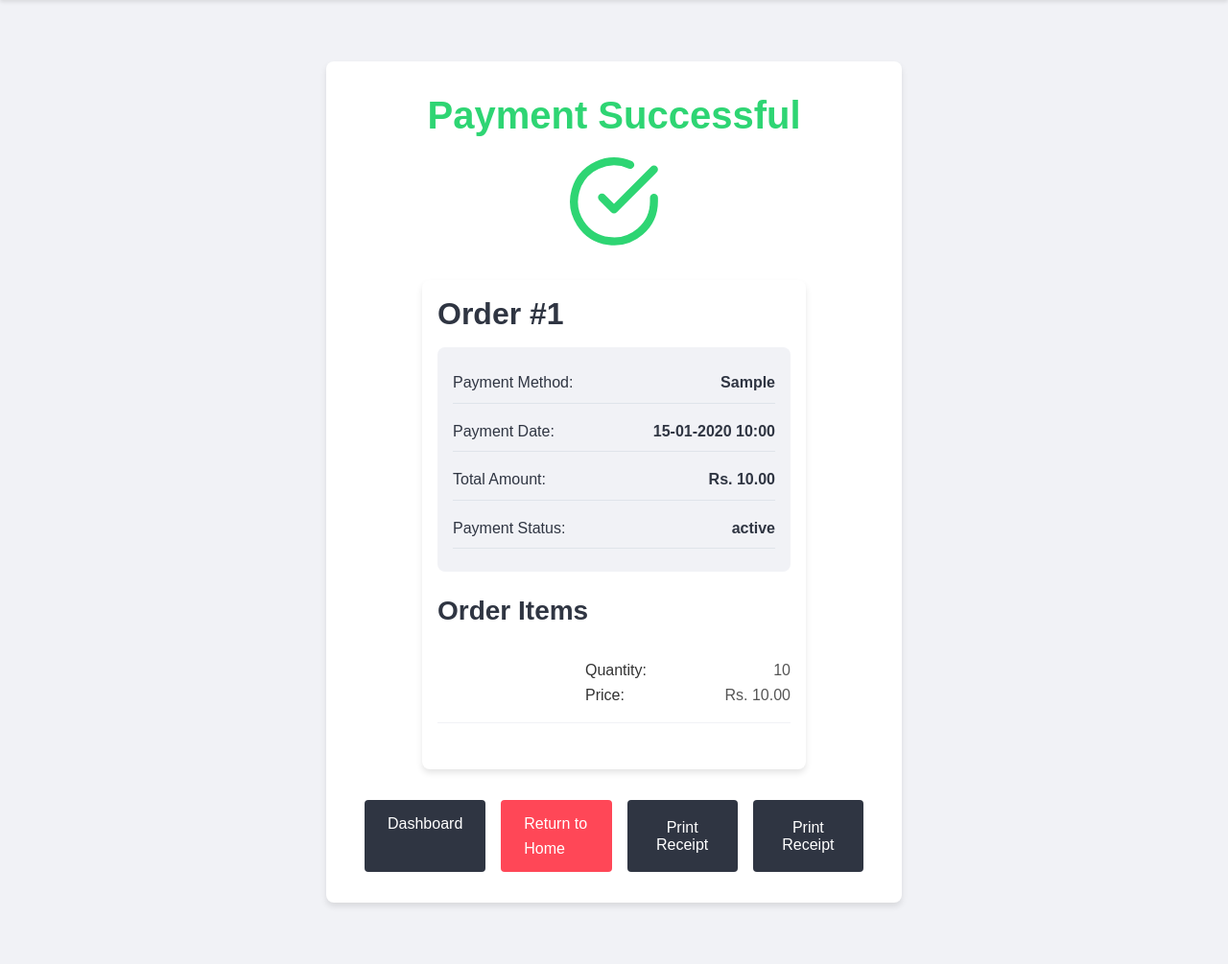
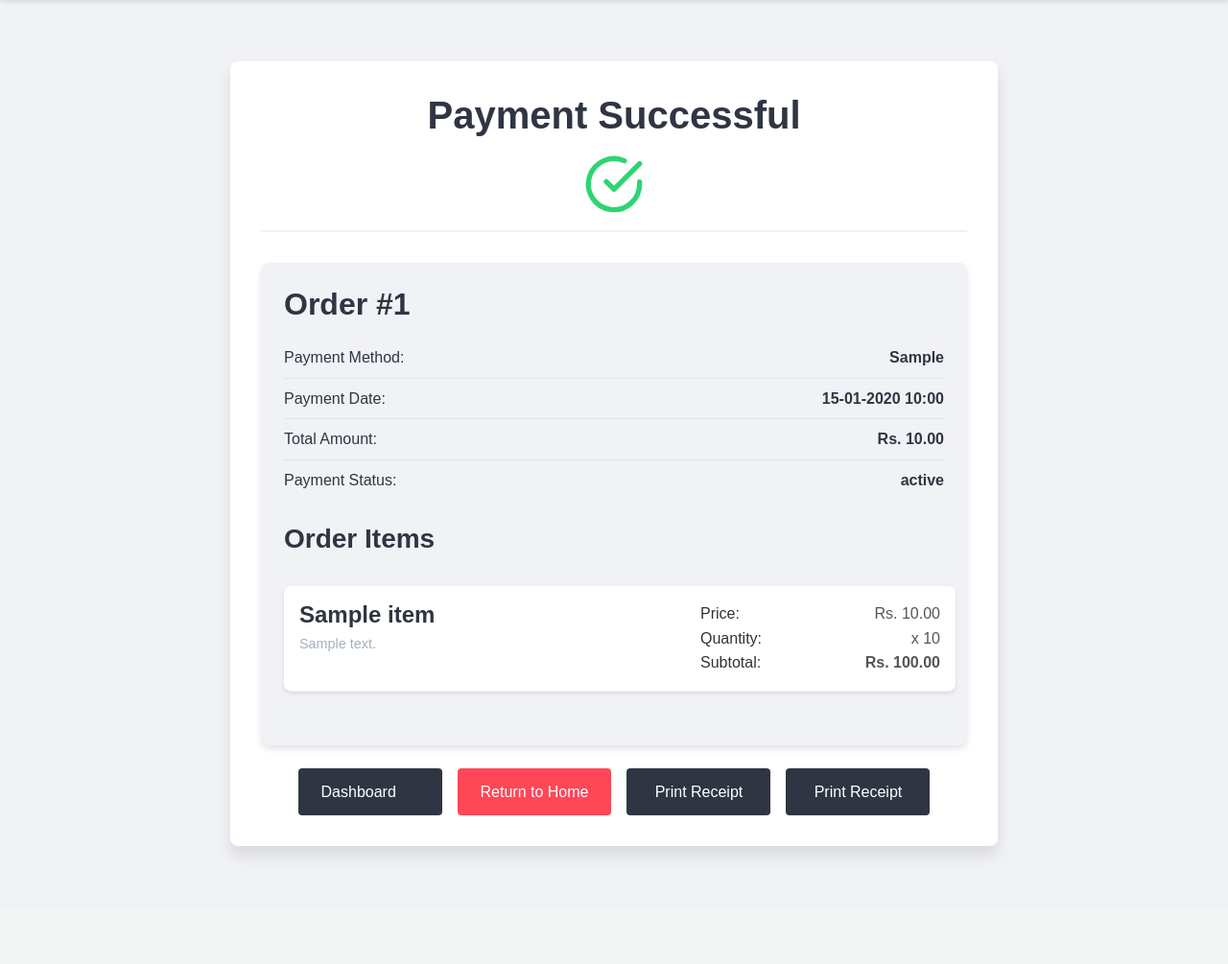
Before and after one commit to saxxamsinghania/Online-Food-Delivery-System, a Flask app: page /order/order-confirmed/1 in a window 1280 px wide. Shown: the part 74-1079 px from the top of the page at 96% size. After the commit the page ends 968 px from the top, so only its background shows below. Run offline with Flask 2, Linux system fonts and the light colour scheme; a user stored in the database is signed in; tables that the repository leaves empty hold one stand-in row (values such as "Sample post").

Commit message:
final presentation

```diff
--- a/food_delivery_app_v2/app/routes/order.py
+++ b/food_delivery_app_v2/app/routes/order.py
@@ -86,7 +86,7 @@ def generate_qr():
         payee_name = 'Saksham Singhania'
         amount = request.get_json()['total_amount']
 
-        transaction_note = "Order Payment"
+        transaction_note = "Online Food Delivery"
 
         upi_uri = f"upi://pay?pa={upi_id}&pn={payee_name}&am={amount}&cu=INR&tn={transaction_note}"
         qr = qrcode.make(upi_uri)
@@ -95,6 +95,8 @@ def generate_qr():
         return {'success': True}, 200
     except Exception as e:
         return {'success': False, 'error': str(e)}, 500
+
+
 
 @bp.route('/process-payment/<int:order_id>')
 @login_required
@@ -141,6 +143,7 @@ def order_confirmation(order_id):
     try:
         # Fetch the order details
         order = Order.query.get_or_404(order_id)
+        cur = mysql.connection.cursor()
 
         # Fetch the corresponding payment
         payment = Payment.query.filter_by(OrderID=order_id).first()
@@ -151,8 +154,18 @@ def order_confirmation(order_id):
         if not payment:
             return render_template('customer/payment.html', order=order), 404
         # Fetch order items
-        items = OrderItem.query.filter_by(OrderID=order_id).all()
-
+        # Get order items
+        cur.execute('''
+            SELECT oi.*, mi.Name, mi.Description
+            FROM order_item oi
+            JOIN menu_item mi ON oi.MenuItemID = mi.MenuItemID
+            WHERE oi.OrderID = %s
+        ''', (order_id,))
+        items = cur.fetchall()
+        # items = OrderItem.query.filter_by(OrderID=order_id).all()
+        print("Youhuuu")
+        for item in items:
+            print(item)
         # Render the confirmation template
         return render_template(
             'customer/order_confirmation.html',
--- /dev/null
+++ b/food_delivery_app_v2/app/static/css/payment_confirmation.css
@@ -0,0 +1,212 @@
+/* Order Confirmation Specific Styles */
+.payment-confirmation {
+    max-width: 800px; /* Increased width from 600px to 800px */
+    margin: 2rem auto;
+    background-color: white;
+    border-radius: 8px;
+    box-shadow: var(--shadow-lg);
+    padding: 2rem;
+    animation: fadeIn 0.5s ease-out;
+}
+
+.confirmation-header {
+    text-align: center;
+    margin-bottom: 2rem;
+    border-bottom: 2px solid var(--gray-light);
+    padding-bottom: 1rem;
+}
+
+.confirmation-icon {
+    display: flex;
+    justify-content: center;
+    margin-top: 1rem;
+}
+
+.confirmation-icon svg {
+    width: 4rem;
+    height: 4rem;
+    color: var(--success-color);
+    stroke-width: 2;
+}
+
+.order-summary {
+    background-color: var(--gray-light);
+    border-radius: 8px;
+    padding: 1.5rem;
+    margin-bottom: 1.5rem;
+    max-width: 750px; /* Adjusted width to match the confirmation box */
+    margin: 0 auto; /* Center the summary */
+}
+
+.payment-details {
+    margin-bottom: 1.5rem;
+}
+
+.detail-row {
+    display: flex;
+    justify-content: space-between;
+    padding: 0.5rem 0;
+    border-bottom: 1px solid var(--gray-medium);
+}
+
+.detail-row:last-child {
+    border-bottom: none;
+}
+
+.detail-row .label {
+    font-weight: 500;
+    color: var(--text-color);
+}
+
+.detail-row .value {
+    font-weight: 600;
+    color: var(--secondary-color);
+}
+
+.status-success {
+    color: var(--success-color);
+    font-weight: 600;
+}
+
+.status-pending {
+    color: var(--warning-color);
+    font-weight: 600;
+}
+
+.order-items {
+    margin-top: 1.5rem;
+    display: flex;
+    flex-direction: column; /* Ensure items stack vertically */
+    gap: 1rem; /* Add space between order items */
+}
+.order-item {
+    background-color: white;
+    border-radius: 8px;
+    padding: 1rem;
+    margin: 0 auto; /* Center the items */
+    max-width: 2000px; /* Set a wider maximum width */
+    min-width: 700px; /* Ensure a consistent minimum width */
+    height: auto; /* Adjust height to accommodate content */
+    box-shadow: var(--shadow-sm);
+    display: flex;
+    justify-content: space-between;
+    align-items: flex-start; /* Align items at the top */
+    gap: 1rem; /* Add spacing between flex items */
+    flex-wrap: wrap; /* Allow content to wrap if necessary */
+}
+
+.item-info {
+    flex: 1;
+    word-wrap: break-word; /* Ensure long words break to prevent overflow */
+    overflow: hidden; /* Prevent content spilling out */
+}
+
+.item-meta {
+    flex: 0 0 250px; /* Fixed size for the meta section */
+    text-align: right;
+    word-wrap: break-word;
+}
+
+.item-meta-row {
+    display: flex;
+    /* justify-content: space-between; */
+    /* gap: 0; */
+    min-width: 100px;
+}
+
+.item-meta-row .label {
+    flex: 1;
+    text-align: left;
+    font-weight: normal;
+    min-width: 50px;
+    color: #333;
+}
+
+.item-meta-row .value {
+    flex: 0;
+    text-align: right;
+    min-width: 150px;
+    color: #555;
+}
+
+/*
+.order-item {
+    background-color: white;
+    border-radius: 8px;
+    padding: 1rem;
+    margin: 0 auto;
+    max-width: 750px;
+    box-shadow: var(--shadow-sm);
+    display: flex;
+    justify-content: space-between;
+    align-items: center;
+} */
+
+/* .order-items {
+    margin-top: 1.5rem;
+}
+
+.order-item {
+    background-color: white;
+    border-radius: 8px;
+    padding: 1rem;
+    margin-bottom: 1rem;
+    box-shadow: var(--shadow-sm);
+    display: flex;
+    justify-content: space-between;
+    align-items: center;
+    max-width: 750px;
+    margin: 0 auto;
+} */
+/*
+.item-info {
+    flex: 1;
+} */
+
+.item-info h4 {
+    margin-bottom: 0.25rem;
+    color: var(--text-color);
+}
+
+.item-info p {
+    color: var(--gray-dark);
+    font-size: 0.9rem;
+}
+
+/* .item-meta {
+    text-align: right;
+} */
+
+.confirmation-actions {
+    display: flex;
+    justify-content: center;
+    gap: 1rem;
+    margin-top: 1.5rem;
+}
+
+.confirmation-actions .btn {
+    min-width: 150px;
+}
+
+/* Hide everything except the payment confirmation content when printing */
+@media print {
+    body * {
+        visibility: hidden; /* Hide all content */
+    }
+
+    .payment-confirmation, .payment-confirmation * {
+        visibility: visible; /* Show only the payment confirmation content */
+        position: static; /* Reset position */
+        overflow: visible; /* Allow overflow */
+        width: 100%; /* Ensure it takes up the full page */
+    }
+
+    .payment-confirmation .confirmation-actions,
+    .payment-confirmation button {
+        display: none; /* Optionally hide the buttons or actions during printing */
+    }
+
+    .payment-confirmation .confirmation-header {
+        page-break-before: always; /* Ensure the header starts on a new page */
+    }
+}
--- a/food_delivery_app_v2/app/static/css/style.css
+++ b/food_delivery_app_v2/app/static/css/style.css
@@ -295,16 +295,12 @@ h6 { font-size: 1rem; }
 .item-meta {
     display: flex;
     flex-direction: column;
-    /* align-items: flex-end; */
-    /* justify-content: space-between; */
     gap: 0;
     min-width: 50px;
 }
 
 .item-meta-row {
     display: flex;
-    /* justify-content: space-between; */
-    /* gap: 0; */
     min-width: 100px;
 }
 
@@ -376,100 +372,6 @@ h6 { font-size: 1rem; }
 .status.preparing { background-color: #1e90ff; color: white; }
 .status.delivered { background-color: var(--success-color); color: white; }
 .status.cancelled { background-color: var(--error-color); color: white; }
-
-/* Order Confirmation Styles */
-.payment-confirmation {
-    max-width: 600px;
-    margin: 2rem auto;
-    padding: 2rem;
-    background-color: white;
-    border-radius: 8px;
-    box-shadow: var(--shadow-md);
-}
-
-.confirmation-header {
-    text-align: center;
-    margin-bottom: 2rem;
-}
-
-.confirmation-header h1 {
-    color: var(--success-color);
-}
-
-.confirmation-icon {
-    display: flex;
-    justify-content: center;
-    margin-top: 1rem;
-}
-
-.confirmation-icon svg {
-    width: 100px;
-    height: 100px;
-    color: var(--success-color);
-    stroke-width: 2px;
-}
-
-.confirmation-icon svg.animate {
-    animation: bounce 0.5s ease-in-out;
-}
-
-.payment-details {
-    margin-bottom: 1.5rem;
-    background-color: var(--gray-light);
-    padding: 1rem;
-    border-radius: 8px;
-}
-
-.confirmation-actions {
-    display: flex;
-    justify-content: space-between;
-    margin-top: 2rem;
-}
-
-.confirmation-actions .btn {
-    flex: 1;
-    margin: 0 0.5rem;
-}
-
-@media print {
-    .confirmation-actions {
-        display: none;
-    }
-}
-
-/* Additional styles for order confirmation */
-.payment-details .detail-row {
-    display: flex;
-    justify-content: space-between;
-    margin-bottom: 0.5rem;
-    padding: 0.5rem 0;
-    border-bottom: 1px solid var(--gray-medium);
-}
-
-.detail-row .label {
-    font-weight: 500;
-    color: var(--secondary-color);
-}
-
-.detail-row .value {
-    font-weight: 600;
-    color: var(--text-color);
-}
-
-.status-success {
-    color: var(--success-color);
-    font-weight: 600;
-}
-
-.status-pending {
-    color: var(--warning-color);
-    font-weight: 600;
-}
-
-.status-failed {
-    color: var(--error-color);
-    font-weight: 600;
-}
 
 /* Rating Stars */
 .rating-stars {
@@ -634,26 +536,3 @@ h6 { font-size: 1rem; }
 .gap-2 { gap: 1rem; }
 .gap-3 { gap: 1.5rem; }
 .gap-4 { gap: 2rem; }
-
-/* Hide everything except the payment confirmation content when printing */
-@media print {
-    body * {
-        visibility: hidden; /* Hide all content */
-    }
-
-    .payment-confirmation, .payment-confirmation * {
-        visibility: visible; /* Show only the payment confirmation content */
-        position: static; /* Reset position */
-        overflow: visible; /* Allow overflow */
-        width: 100%; /* Ensure it takes up the full page */
-    }
-
-    .payment-confirmation .confirmation-actions,
-    .payment-confirmation button {
-        display: none; /* Optionally hide the buttons or actions during printing */
-    }
-
-    .payment-confirmation .confirmation-header {
-        page-break-before: always; /* Ensure the header starts on a new page */
-    }
-}
--- a/food_delivery_app_v2/app/static/js/order_confirmation.js
+++ b/food_delivery_app_v2/app/static/js/order_confirmation.js
@@ -4,7 +4,7 @@ document.addEventListener('DOMContentLoaded', function () {
     if (confirmationIcon) {
         confirmationIcon.classList.add('animate');
         confirmationIcon.style.transition = 'transform 0.5s ease, opacity 0.5s ease';
-        confirmationIcon.style.transform = 'scale(1.2)';
+        confirmationIcon.style.transform = 'scale(1.5)';
         confirmationIcon.style.opacity = '1';
 
         setTimeout(() => {
--- a/food_delivery_app_v2/app/templates/customer/dashboard.html
+++ b/food_delivery_app_v2/app/templates/customer/dashboard.html
@@ -3,6 +3,10 @@
 {% block title %}Dashboard{% endblock %}
 
 {% block content %}
+{% block extra_css %}
+<link rel="stylesheet" href="{{ url_for('static', filename='css/dashboard.css') }}">
+{% endblock %}
+
 <div class="dashboard">
     <h2>Welcome, {{ current_user.Name }}</h2>
 
--- a/food_delivery_app_v2/app/templates/customer/order_confirmation.html
+++ b/food_delivery_app_v2/app/templates/customer/order_confirmation.html
@@ -1,6 +1,9 @@
 {% extends "base.html" %}
 {% block title %}Payment Confirmation{% endblock %}
 {% block content %}
+{% block extra_css %}
+<link rel="stylesheet" href="{{ url_for('static', filename='css/payment_confirmation.css') }}">
+{% endblock %}
 <div class="payment-confirmation container">
     <div class="confirmation-header">
         <h1>Payment Successful</h1>
@@ -43,13 +46,20 @@
                     <p>{{ item.Description }}</p>
                 </div>
                 <div class="item-meta">
-                    <div class="item-meta-row">
-                        <span class="label">Quantity:</span>
-                        <span class="value">{{ item.Quantity }}</span>
-                    </div>
+
                     <div class="item-meta-row">
                         <span class="label">Price:</span>
                         <span class="value">Rs. {{ "{:,.2f}".format(item.Price) }}</span>
+                    </div>
+
+                    <div class="item-meta-row">
+                        <span class="label">Quantity:</span>
+                        <span class="value">x {{ item.Quantity }}</span>
+                    </div>
+
+                    <div class="item-meta-row">
+                        <span class="label">Subtotal:</span>
+                        <span class="value"><b>Rs. {{ "{:,.2f}".format(item.Price * item.Quantity) }}</b></span>
                     </div>
                 </div>
             </div>
--- a/food_delivery_app_v2/requirements.txt
+++ b/food_delivery_app_v2/requirements.txt
@@ -8,3 +8,4 @@ werkzeug==2.0.1
 email-validator==1.1.3
 qrcode==8.0
 flask_jwt_extended==4.7.1
+razorpay==1.4.2
```
Also changed, not shown: food_delivery_app_v2/app/templates/customer/order.html (+7 -7 lines), food_delivery_app_v2/app/templates/customer/payment.html (+0 -13 lines), food_delivery_app_v2/app/static/img/qr-code.png.
